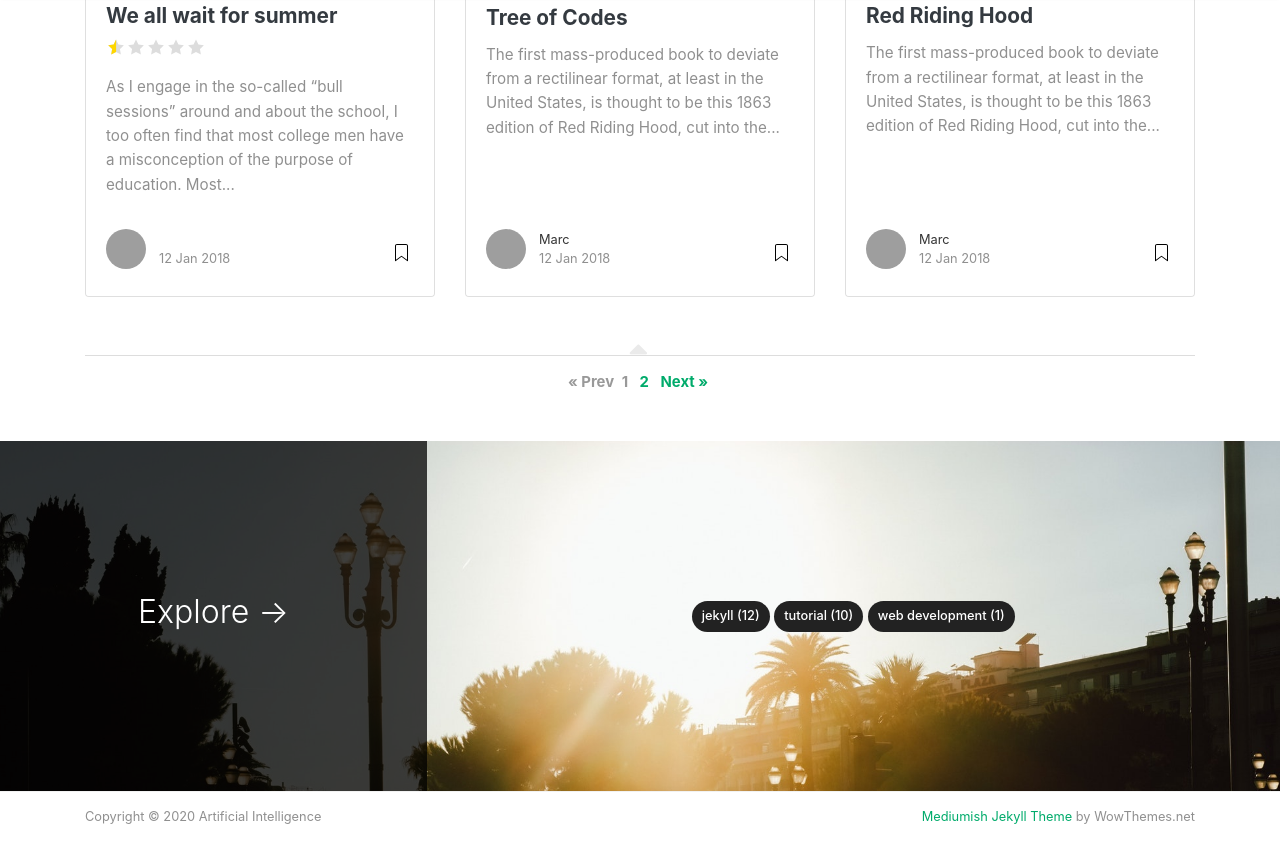
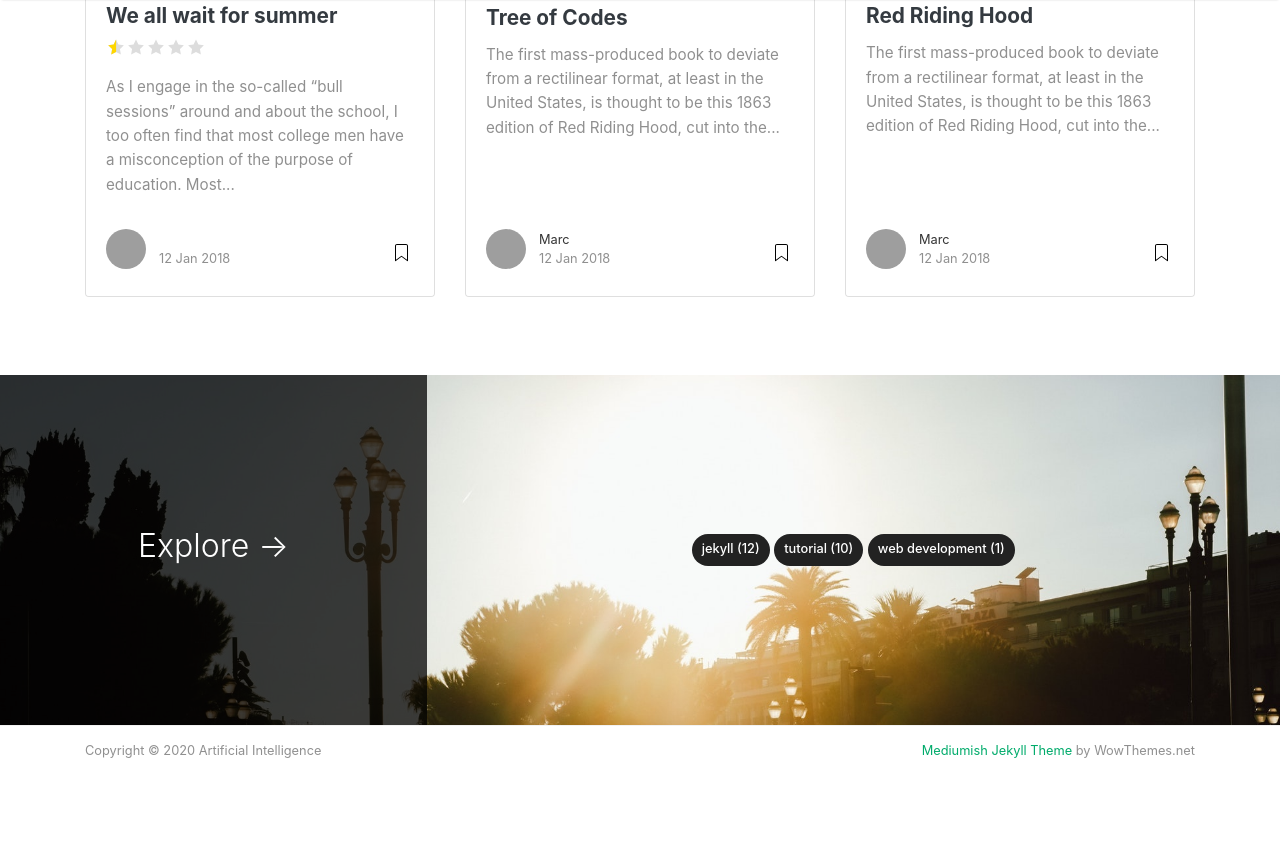
Before and after one commit to mclag/mms142-groupg-2020, a Jekyll site: the page built from index.html, in a window 1280 px wide and 900 px high, scrolled down 1116 px. Shown: the top 863 px of the window. Built offline with Jekyll 4.4.1, drawn with Linux system fonts in a browser that asks for light colours; nearby versions of some CDN libraries; the list of posts is cut into pages by our own code; after the commit the page ends 1950 px from its top, so only the background shows below that; grey boxes are pictures that could not be loaded.

Commit message:
Update index.html

```diff
--- a/index.html
+++ b/index.html
@@ -27,9 +27,3 @@
 
 <!-- Pagination
 ================================================== -->
-<div class="bottompagination">
-<div class="pointerup"><i class="fa fa-caret-up"></i></div>
-<span class="navigation" role="navigation">
-    {% include pagination.html %}
-</span>
-</div>
```
